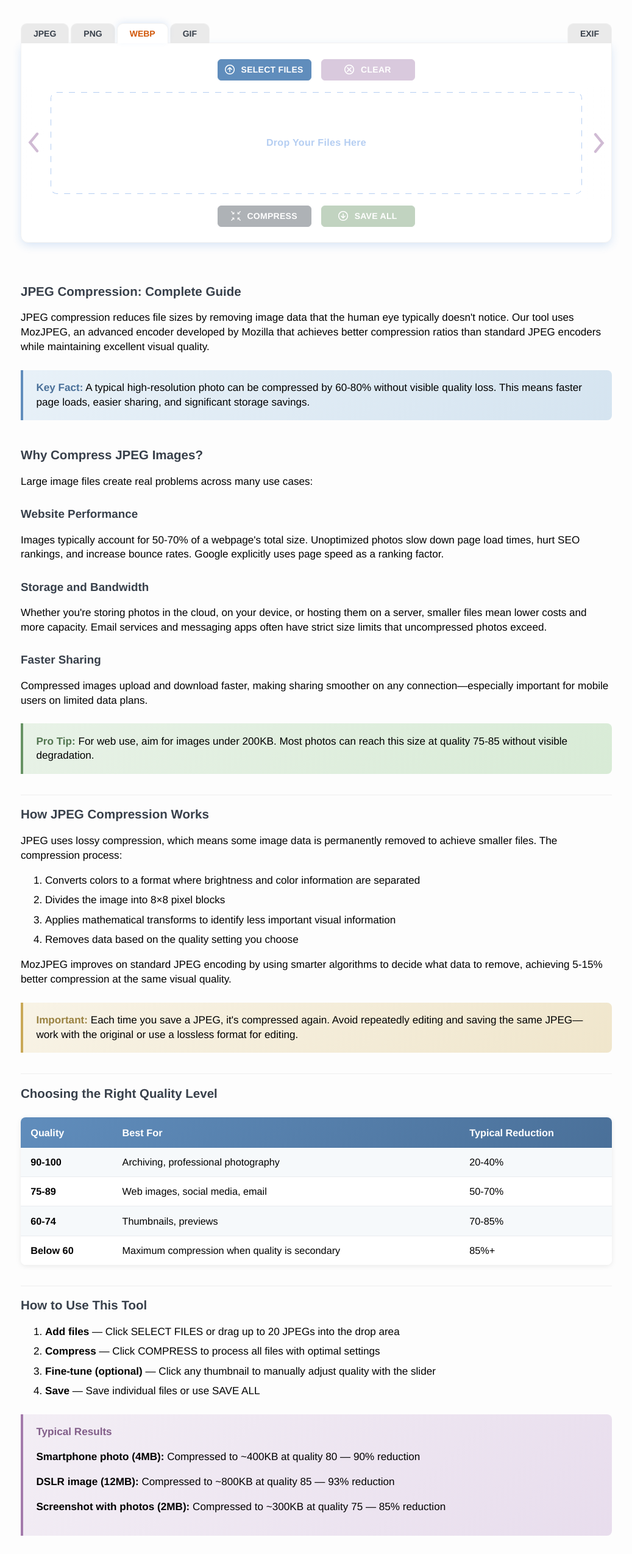
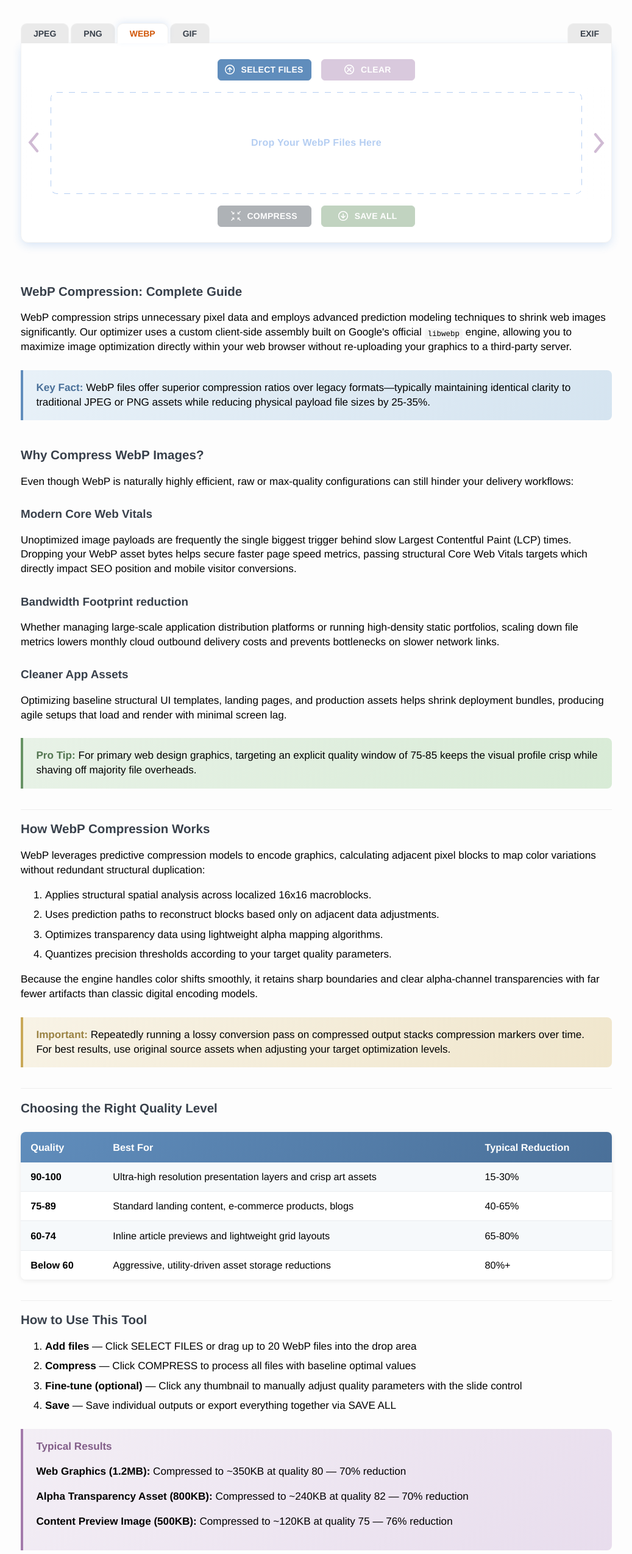
Before and after one commit to harshascode/compressimgz, a website built with Vite: page webp.html in a window 1280 px wide. Shown: the part 249-2797 px from the top of the page at 61% size, without its empty margins (121-1158 px from the left). Built offline with nearby package versions, Linux system fonts and the light colour scheme.

Commit message:
webp html added

```diff
--- a/webp.html
+++ b/webp.html
@@ -1,63 +1,45 @@
-
 <!DOCTYPE html>
 <html lang="en">
 <head>
   <meta charset="utf-8">
   <meta name="viewport" content="width=device-width, initial-scale=1">
-  <title>Reduce PNG File Size Online</title>
-  <meta name="description" content="Compress PNG images online for web, social media, or email. Reduce image file size in your browser.">
+  <title>Reduce WebP File Size Online</title>
+  <meta name="description" content="Compress WebP images online for web apps, websites, or sharing. Reduce image file size instantly in your browser.">
 
   <meta property="og:type" content="website">
-  <meta property="og:site_name" content="Compress JPEG">
-  <meta property="og:title" content="Reduce JPEG File Size Online">
-  <meta property="og:description" content="Compress JPEG images and photos for displaying on web pages, sharing on social networks or sending by email.">
+  <meta property="og:site_name" content="Compress WebP">
+  <meta property="og:title" content="Reduce WebP File Size Online">
+  <meta property="og:description" content="Compress WebP images and graphics for faster web pages, sharing on social networks, or reducing bundle sizes.">
   <meta property="og:image" content="https://reduceimagesize.co/images/og-image.png">
   <meta property="og:image:width" content="1200">
   <meta property="og:image:height" content="630">
-  <meta property="og:url" content="https://reduceimagesize.co/">
+  <meta property="og:url" content="https://reduceimagesize.co/webp">
 
   <meta name="twitter:card" content="summary_large_image">
-  <meta name="twitter:title" content="Reduce JPEG File Size Online">
-  <meta name="twitter:description" content="Compress JPEG images and photos for displaying on web pages, sharing on social networks or sending by email.">
+  <meta name="twitter:title" content="Reduce WebP File Size Online">
+  <meta name="twitter:description" content="Compress WebP images and graphics for faster web pages, sharing on social networks, or reducing bundle sizes.">
   <meta name="twitter:image" content="https://reduceimagesize.co/images/og-image.png">
 
   <link rel="icon" href="/images/favicon.svg">
-  <link rel="canonical" href="https://reduceimagesize.co/">
+  <link rel="canonical" href="https://reduceimagesize.co/webp">
 
-  <link rel="alternate" hreflang="x-default" href="https://reduceimagesize.co/">
-
-  <link rel="alternate" hreflang="en" href="https://reduceimagesize.co/">
-
-  <link rel="alternate" hreflang="de" href="https://reduceimagesize.co/de/">
-
-  <link rel="alternate" hreflang="es" href="https://reduceimagesize.co/es/">
-
-  <link rel="alternate" hreflang="fr" href="https://reduceimagesize.co/fr/">
-
-  <link rel="alternate" hreflang="id" href="https://reduceimagesize.co/id/">
-
-  <link rel="alternate" hreflang="it" href="https://reduceimagesize.co/it/">
-
-  <link rel="alternate" hreflang="ja" href="https://reduceimagesize.co/ja/">
-
-  <link rel="alternate" hreflang="ko" href="https://reduceimagesize.co/ko/">
-
-  <link rel="alternate" hreflang="nl" href="https://reduceimagesize.co/nl/">
-
-  <link rel="alternate" hreflang="pl" href="https://reduceimagesize.co/pl/">
-
-  <link rel="alternate" hreflang="pt" href="https://reduceimagesize.co/pt/">
-
-  <link rel="alternate" hreflang="ru" href="https://reduceimagesize.co/ru/">
-
-  <link rel="alternate" hreflang="tr" href="https://reduceimagesize.co/tr/">
-
-  <link rel="alternate" hreflang="uk" href="https://reduceimagesize.co/uk/">
-
-  <link rel="alternate" hreflang="vi" href="https://reduceimagesize.co/vi/">
-
-  <link rel="alternate" hreflang="zh" href="https://reduceimagesize.co/zh/">
-
+  <link rel="alternate" hreflang="x-default" href="https://reduceimagesize.co/webp">
+  <link rel="alternate" hreflang="en" href="https://reduceimagesize.co/webp">
+  <link rel="alternate" hreflang="de" href="https://reduceimagesize.co/de/webp">
+  <link rel="alternate" hreflang="es" href="https://reduceimagesize.co/es/webp">
+  <link rel="alternate" hreflang="fr" href="https://reduceimagesize.co/fr/webp">
+  <link rel="alternate" hreflang="id" href="https://reduceimagesize.co/id/webp">
+  <link rel="alternate" hreflang="it" href="https://reduceimagesize.co/it/webp">
+  <link rel="alternate" hreflang="ja" href="https://reduceimagesize.co/ja/webp">
+  <link rel="alternate" hreflang="ko" href="https://reduceimagesize.co/ko/webp">
+  <link rel="alternate" hreflang="nl" href="https://reduceimagesize.co/nl/webp">
+  <link rel="alternate" hreflang="pl" href="https://reduceimagesize.co/pl/webp">
+  <link rel="alternate" hreflang="pt" href="https://reduceimagesize.co/pt/webp">
+  <link rel="alternate" hreflang="ru" href="https://reduceimagesize.co/ru/webp">
+  <link rel="alternate" hreflang="tr" href="https://reduceimagesize.co/tr/webp">
+  <link rel="alternate" hreflang="uk" href="https://reduceimagesize.co/uk/webp">
+  <link rel="alternate" hreflang="vi" href="https://reduceimagesize.co/vi/webp">
+  <link rel="alternate" hreflang="zh" href="https://reduceimagesize.co/zh/webp">
 
   <link rel="stylesheet" href="/src/css/styles.css">
 
@@ -65,9 +47,9 @@
   {
     "@context": "https://schema.org",
     "@type": "WebApplication",
-    "name": "Compress JPEG",
-    "url": "https://reduceimagesize.co/",
-    "description": "Compress JPEG images online for web, social media, or email. Reduce photo file size while maintaining quality.",
+    "name": "Compress WebP",
+    "url": "https://reduceimagesize.co/webp",
+    "description": "Compress WebP images online for web design, performance optimization, and social media. Reduce file size locally inside your browser.",
     "applicationCategory": "DesignApplication",
     "operatingSystem": "Any",
     "offers": {
@@ -82,13 +64,11 @@
   <header class="ui-header ui-page-header">
     <div class="ui-header-left">
       <a href="/" class="ui-header-logo ui-logo">
-        <img src="/images/logo.svg" alt="Reduce JPEG File Size Online" class="ui-logo-image" width="461" height="125">
+        <img src="/images/logo.svg" alt="Reduce WebP File Size Online" class="ui-logo-image" width="461" height="125">
       </a>
-
 
       <div class="ui-language ui-header-language" data-languages="%5B%7B%22code%22%3A%22en%22%2C%22name%22%3A%22English%22%7D%2C%7B%22code%22%3A%22de%22%2C%22name%22%3A%22Deutsch%22%7D%2C%7B%22code%22%3A%22es%22%2C%22name%22%3A%22Espa%C3%B1ol%22%7D%2C%7B%22code%22%3A%22fr%22%2C%22name%22%3A%22Fran%C3%A7ais%22%7D%2C%7B%22code%22%3A%22id%22%2C%22name%22%3A%22Indonesia%22%7D%2C%7B%22code%22%3A%22it%22%2C%22name%22%3A%22Italiano%22%7D%2C%7B%22code%22%3A%22ja%22%2C%22name%22%3A%22%E6%97%A5%E6%9C%AC%E8%AA%9E%22%7D%2C%7B%22code%22%3A%22ko%22%2C%22name%22%3A%22%ED%95%9C%EA%B5%AD%EC%96%B4%22%7D%2C%7B%22code%22%3A%22nl%22%2C%22name%22%3A%22Nederlands%22%7D%2C%7B%22code%22%3A%22pl%22%2C%22name%22%3A%22Polski%22%7D%2C%7B%22code%22%3A%22pt%22%2C%22name%22%3A%22Portugu%C3%AAs%22%7D%2C%7B%22code%22%3A%22ru%22%2C%22name%22%3A%22%D0%A0%D1%83%D1%81%D1%81%D0%BA%D0%B8%D0%B9%22%7D%2C%7B%22code%22%3A%22tr%22%2C%22name%22%3A%22T%C3%BCrk%C3%A7e%22%7D%2C%7B%22code%22%3A%22uk%22%2C%22name%22%3A%22%D0%A3%D0%BA%D1%80%D0%B0%D1%97%D0%BD%D1%81%D1%8C%D0%BA%D0%B0%22%7D%2C%7B%22code%22%3A%22vi%22%2C%22name%22%3A%22Ti%E1%BA%BFng%20vi%E1%BB%87t%22%7D%2C%7B%22code%22%3A%22zh%22%2C%22name%22%3A%22%E4%B8%AD%E6%96%87%22%7D%5D" data-current-lang="en" data-current-path="/">
         <button class="ui-language-button">
-
           <span class="ui-language-text">English</span>
           <svg class="ui-language-icon" viewBox="0 0 13 6" width="13" height="6">
             <use href="/images/icons.svg#arrow-down"></use>
@@ -99,48 +79,29 @@
         </div>
       </div>
 
-
-      <p class="ui-header-text">Choose up to 20 PNG images from your device, or drop them into the drop zone. Press COMPRESS to begin. All processing happens in your browser — your files never leave your device.</p>
+      <p class="ui-header-text">Choose up to 20 WebP images from your device, or drop them into the drop zone. Press COMPRESS to begin. All processing happens locally in your browser — your files never leave your device.</p>
       <p class="ui-header-text ui-header-text-hidden-sm">Tap any thumbnail to fine-tune quality settings. Save files one by one or grab everything at once.</p>
     </div>
-
   </header>
 
   <div class="ui-page-switch">
-
     <nav class="ui-site-switch">
-
-
-
       <a href="/jpeg" class="ui-site-switch-tab">
         <span class="ui-site-switch-text">JPEG</span>
       </a>
-
-
-
       <a href="/png" class="ui-site-switch-tab">
         <span class="ui-site-switch-text">PNG</span>
       </a>
-
-
       <a href="/webp" class="ui-site-switch-tab ui-site-switch-tab-active">
         <span class="ui-site-switch-text">WEBP</span>
       </a>
-
-
-
       <a href="/gif" class="ui-site-switch-tab">
         <span class="ui-site-switch-text">GIF</span>
       </a>
-
-
-
       <a href="https://exifremover.com/" class="ui-site-switch-tab ui-site-switch-tab-right">
         <span class="ui-site-switch-text">EXIF</span>
       </a>
-
     </nav>
-
   </div>
 
   <div id="ui-app" class="ui-files ui-page-files">
@@ -150,7 +111,7 @@
           <use href="/images/icons.svg#browse"></use>
         </svg>
         <span class="ui-button-text">SELECT FILES</span>
-        <input type="file" id="ui-fileInput" class="ui-files-input-files" multiple accept=".png">
+        <input type="file" id="ui-fileInput" class="ui-files-input-files" multiple accept=".webp">
       </label>
       <button id="ui-clearBtn" class="ui-button ui-button-secondary ui-files-button" disabled>
         <svg class="ui-button-icon" viewBox="0 0 16 16" width="16" height="16">
@@ -183,7 +144,7 @@
           </defs>
           <rect width="100%" height="100%" rx="10" ry="10" fill="none" clip-path="url(#ui-rectMask)"></rect>
         </svg>
-        <p class="ui-drop-caption-text">Drop Your Files Here</p>
+        <p class="ui-drop-caption-text">Drop Your WebP Files Here</p>
       </div>
     </div>
 
@@ -205,7 +166,6 @@
     </div>
   </div>
 
-  <!-- Comparison Panel -->
   <section id="ui-comparisonPanel" class="ui-settings ui-page-settings">
     <p class="ui-settings-title">
       <span id="ui-settingsFileName" class="ui-settings-title-text"></span>
@@ -249,7 +209,7 @@
         </div>
       </div>
       <div class="ui-settings-quality-outer">
-        <div class="ui-quality ui-settings-quality">
+        <div class="ui-settings-quality">
           <label for="ui-qualityInput" class="ui-quality-field">
             <p id="ui-qualityLabel" class="ui-quality-title">Quality</p>
           </label>
@@ -265,51 +225,48 @@
     </div>
   </section>
 
-
-
   <div class="ui-long">
-
     <article class="ui-article">
-        <h2>JPEG Compression: Complete Guide</h2>
-        <p>JPEG compression reduces file sizes by removing image data that the human eye typically doesn't notice. Our tool uses MozJPEG, an advanced encoder developed by Mozilla that achieves better compression ratios than standard JPEG encoders while maintaining excellent visual quality.</p>
+      <h2>WebP Compression: Complete Guide</h2>
+      <p>WebP compression strips unnecessary pixel data and employs advanced prediction modeling techniques to shrink web images significantly. Our optimizer uses a custom client-side assembly built on Google's official <code>libwebp</code> engine, allowing you to maximize image optimization directly within your web browser without re-uploading your graphics to a third-party server.</p>
 
       <div class="ui-article-highlight">
-          <strong>Key Fact:</strong> A typical high-resolution photo can be compressed by 60-80% without visible quality loss. This means faster page loads, easier sharing, and significant storage savings.
+        <strong>Key Fact:</strong> WebP files offer superior compression ratios over legacy formats—typically maintaining identical clarity to traditional JPEG or PNG assets while reducing physical payload file sizes by 25-35%.
       </div>
 
       <section id="ui-why-compress">
-          <h2>Why Compress JPEG Images?</h2>
-          <p>Large image files create real problems across many use cases:</p>
+        <h2>Why Compress WebP Images?</h2>
+        <p>Even though WebP is naturally highly efficient, raw or max-quality configurations can still hinder your delivery workflows:</p>
 
-          <h3>Website Performance</h3>
-          <p>Images typically account for 50-70% of a webpage's total size. Unoptimized photos slow down page load times, hurt SEO rankings, and increase bounce rates. Google explicitly uses page speed as a ranking factor.</p>
+        <h3>Modern Core Web Vitals</h3>
+        <p>Unoptimized image payloads are frequently the single biggest trigger behind slow Largest Contentful Paint (LCP) times. Dropping your WebP asset bytes helps secure faster page speed metrics, passing structural Core Web Vitals targets which directly impact SEO position and mobile visitor conversions.</p>
 
-          <h3>Storage and Bandwidth</h3>
-          <p>Whether you're storing photos in the cloud, on your device, or hosting them on a server, smaller files mean lower costs and more capacity. Email services and messaging apps often have strict size limits that uncompressed photos exceed.</p>
+        <h3>Bandwidth Footprint reduction</h3>
+        <p>Whether managing large-scale application distribution platforms or running high-density static portfolios, scaling down file metrics lowers monthly cloud outbound delivery costs and prevents bottlenecks on slower network links.</p>
 
-          <h3>Faster Sharing</h3>
-          <p>Compressed images upload and download faster, making sharing smoother on any connection—especially important for mobile users on limited data plans.</p>
+        <h3>Cleaner App Assets</h3>
+        <p>Optimizing baseline structural UI templates, landing pages, and production assets helps shrink deployment bundles, producing agile setups that load and render with minimal screen lag.</p>
 
         <div class="ui-article-tip">
-            <strong>Pro Tip:</strong> For web use, aim for images under 200KB. Most photos can reach this size at quality 75-85 without visible degradation.
+          <strong>Pro Tip:</strong> For primary web design graphics, targeting an explicit quality window of 75-85 keeps the visual profile crisp while shaving off majority file overheads.
         </div>
       </section>
 
       <section id="ui-how-it-works">
-          <h2>How JPEG Compression Works</h2>
-          <p>JPEG uses lossy compression, which means some image data is permanently removed to achieve smaller files. The compression process:</p>
+        <h2>How WebP Compression Works</h2>
+        <p>WebP leverages predictive compression models to encode graphics, calculating adjacent pixel blocks to map color variations without redundant structural duplication:</p>
 
         <ol>
-            <li>Converts colors to a format where brightness and color information are separated</li>
-            <li>Divides the image into 8×8 pixel blocks</li>
-            <li>Applies mathematical transforms to identify less important visual information</li>
-            <li>Removes data based on the quality setting you choose</li>
+          <li>Applies structural spatial analysis across localized 16x16 macroblocks.</li>
+          <li>Uses prediction paths to reconstruct blocks based only on adjacent data adjustments.</li>
+          <li>Optimizes transparency data using lightweight alpha mapping algorithms.</li>
+          <li>Quantizes precision thresholds according to your target quality parameters.</li>
         </ol>
 
-          <p>MozJPEG improves on standard JPEG encoding by using smarter algorithms to decide what data to remove, achieving 5-15% better compression at the same visual quality.</p>
+        <p>Because the engine handles color shifts smoothly, it retains sharp boundaries and clear alpha-channel transparencies with far fewer artifacts than classic digital encoding models.</p>
 
         <div class="ui-article-warning">
-            <strong>Important:</strong> Each time you save a JPEG, it's compressed again. Avoid repeatedly editing and saving the same JPEG—work with the original or use a lossless format for editing.
+          <strong>Important:</strong> Repeatedly running a lossy conversion pass on compressed output stacks compression markers over time. For best results, use original source assets when adjusting your target optimization levels.
         </div>
       </section>
 
@@ -327,23 +284,23 @@
           <tbody>
             <tr>
               <td><strong>90-100</strong></td>
-                <td>Archiving, professional photography</td>
-                <td>20-40%</td>
+              <td>Ultra-high resolution presentation layers and crisp art assets</td>
+              <td>15-30%</td>
             </tr>
             <tr>
               <td><strong>75-89</strong></td>
-                <td>Web images, social media, email</td>
-                <td>50-70%</td>
+              <td>Standard landing content, e-commerce products, blogs</td>
+              <td>40-65%</td>
             </tr>
             <tr>
               <td><strong>60-74</strong></td>
-                <td>Thumbnails, previews</td>
-                <td>70-85%</td>
+              <td>Inline article previews and lightweight grid layouts</td>
+              <td>65-80%</td>
             </tr>
             <tr>
               <td><strong>Below 60</strong></td>
-                <td>Maximum compression when quality is secondary</td>
-                <td>85%+</td>
+              <td>Aggressive, utility-driven asset storage reductions</td>
+              <td>80%+</td>
             </tr>
           </tbody>
         </table>
@@ -352,43 +309,37 @@
       <section id="ui-how-to-use">
         <h2>How to Use This Tool</h2>
         <ol>
-            <li><strong>Add files</strong> — Click SELECT FILES or drag up to 20 JPEGs into the drop area</li>
-            <li><strong>Compress</strong> — Click COMPRESS to process all files with optimal settings</li>
-            <li><strong>Fine-tune (optional)</strong> — Click any thumbnail to manually adjust quality with the slider</li>
-            <li><strong>Save</strong> — Save individual files or use SAVE ALL</li>
+          <li><strong>Add files</strong> — Click SELECT FILES or drag up to 20 WebP files into the drop area</li>
+          <li><strong>Compress</strong> — Click COMPRESS to process all files with baseline optimal values</li>
+          <li><strong>Fine-tune (optional)</strong> — Click any thumbnail to manually adjust quality parameters with the slide control</li>
+          <li><strong>Save</strong> — Save individual outputs or export everything together via SAVE ALL</li>
         </ol>
 
         <div class="ui-article-example">
           <h4>Typical Results</h4>
-            <p><strong>Smartphone photo (4MB):</strong> Compressed to ~400KB at quality 80 — 90% reduction</p>
-            <p><strong>DSLR image (12MB):</strong> Compressed to ~800KB at quality 85 — 93% reduction</p>
-            <p><strong>Screenshot with photos (2MB):</strong> Compressed to ~300KB at quality 75 — 85% reduction</p>
+          <p><strong>Web Graphics (1.2MB):</strong> Compressed to ~350KB at quality 80 — 70% reduction</p>
+          <p><strong>Alpha Transparency Asset (800KB):</strong> Compressed to ~240KB at quality 82 — 70% reduction</p>
+          <p><strong>Content Preview Image (500KB):</strong> Compressed to ~120KB at quality 75 — 76% reduction</p>
         </div>
       </section>
 
       <section id="ui-privacy">
         <h2>Privacy and Security</h2>
-          <p>Your images never leave your device. All compression happens locally in your browser using WebAssembly technology:</p>
+        <p>Your privacy is guaranteed. All engine execution and image processing stays inside your workspace via WebAssembly:</p>
         <ul>
-            <li>No server uploads — processing is 100% client-side</li>
-            <li>No data collection — we cannot see your images</li>
-            <li>No registration — just open and use</li>
-            <li>Original files preserved — only the downloads are compressed</li>
+          <li>Zero Server Uploads — 100% of the execution is run inside your client browser</li>
+          <li>No Data Tracking — Visual data cannot be captured or processed remotely</li>
+          <li>No Signup Requirements — Use the platform immediately without account credentials</li>
+          <li>Source Safeguards — Your local original files remain completely untouched</li>
         </ul>
       </section>
     </article>
-
   </div>
-
-
 
   <footer class="ui-footer">
     <div class="ui-footer-inner">
-
       <p class="ui-footer-text">Your files never leave your device.</p>
       <p class="ui-footer-text">&copy; SIA Webby <span class="ui-footer-sep">|</span> <a href="/terms" id="ui-termsLink" class="ui-footer-link">Terms and Privacy</a></p>
-
-
     </div>
   </footer>
 
```
Lines whose indentation alone changed are shown as unchanged.
